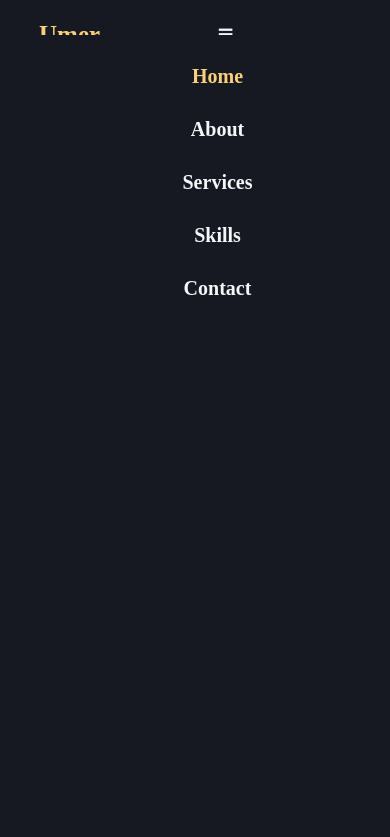
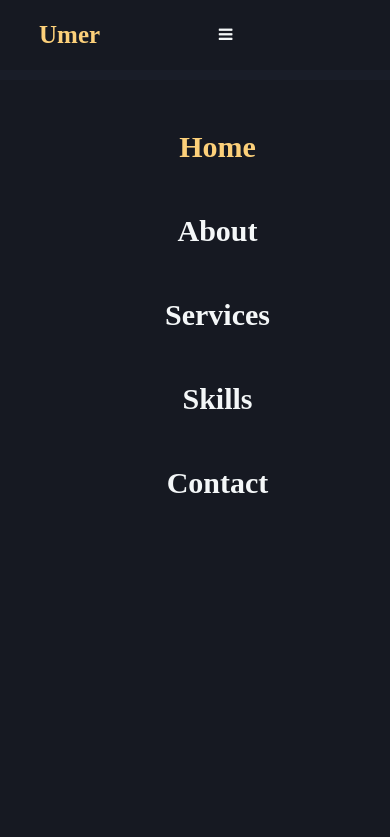
Before and after one commit to umeree/Portfolio, a plain HTML site: page index.html in a window 390 px wide. Shown: the top 837 px of the page. Drawn offline with nearby package versions, Linux system fonts and the light colour scheme.

Commit message:
set margin

```diff
--- a/style.css
+++ b/style.css
@@ -338,7 +338,7 @@ body{
   @media (max-width: 980px) {
     .navbar ul {
         position: fixed;
-        /* top: 80px;  */
+        top: 80px;
         background: #161922;
         left: 0%;
         width: 100%;
@@ -347,10 +347,10 @@ body{
         text-align: center;
     }
     .navbar ul li{
-        margin: 30px 0;
+        margin: 50px 0;
     }
     .navbar ul li a{
-        font-size: 20px;
+        font-size: 30px;
         display: block;
         font-weight: 600;
     }
```
